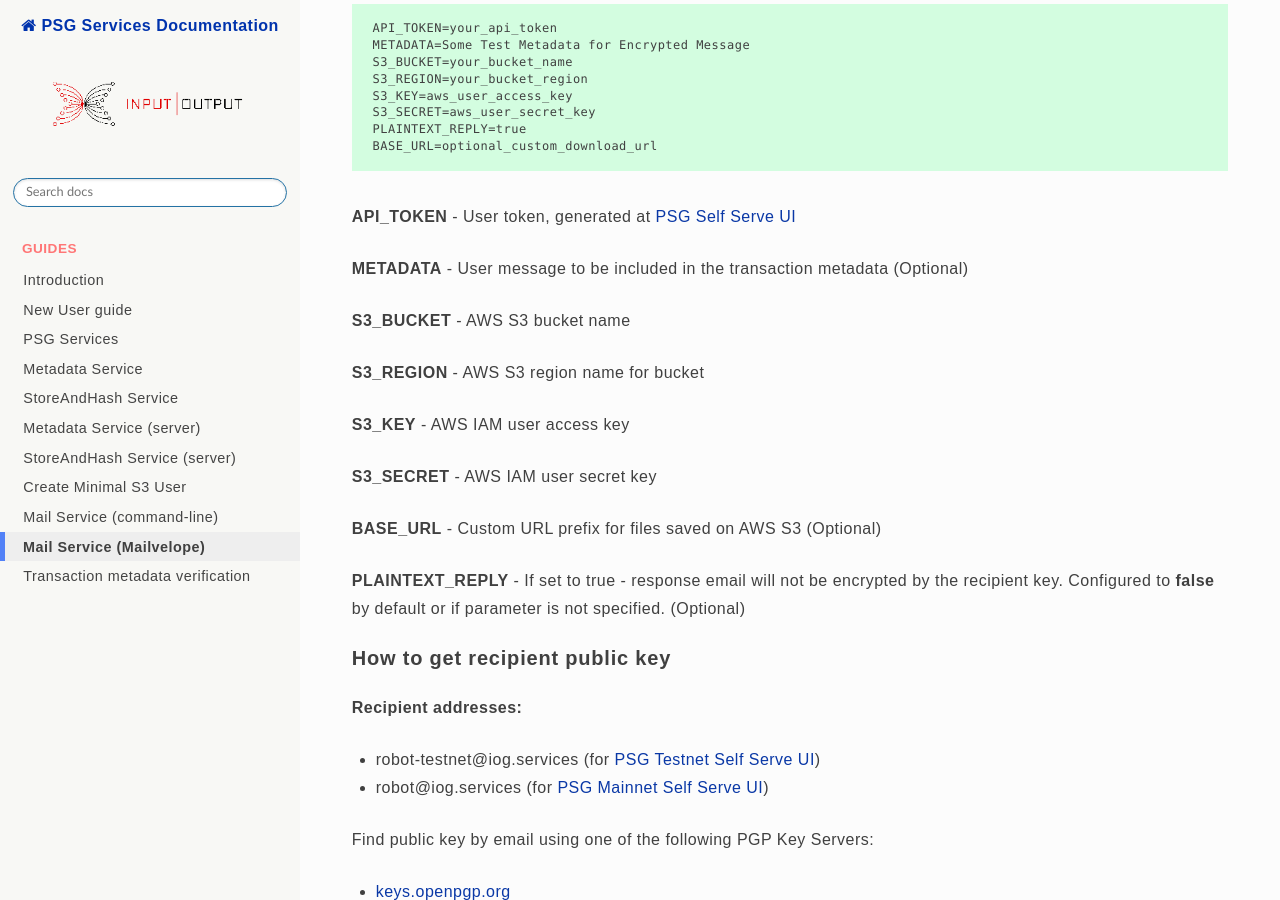
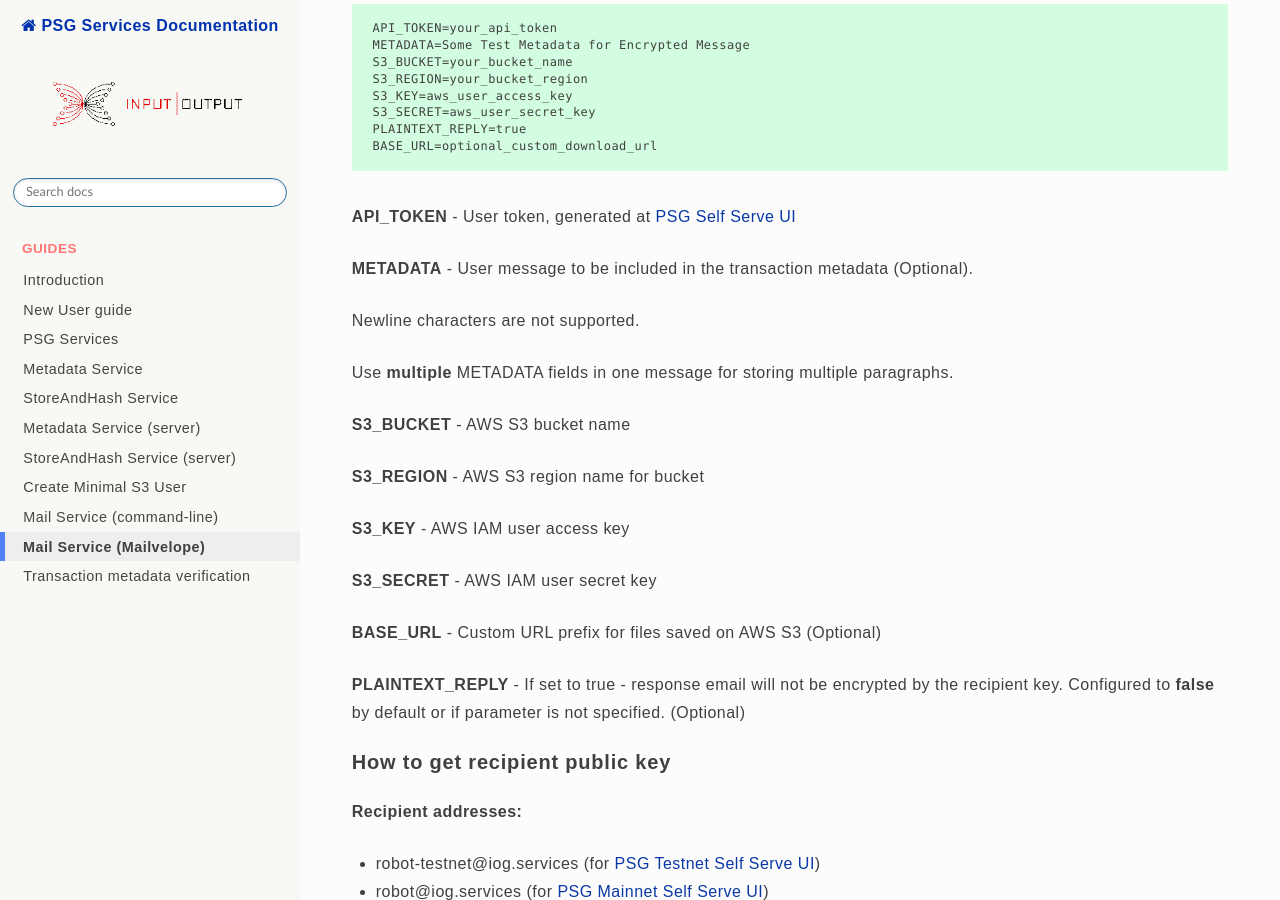
Before and after one commit to input-output-hk/PSG, a Sphinx documentation site: the page built from docs/source/guides/mail_service_guide_ui.md, in a window 1280 px wide and 900 px high, scrolled down 2276 px. Built offline with Sphinx 7.4.7 and the Read the Docs theme 2.0.0, drawn with Linux system fonts in a browser that asks for light colours; some web fonts are replaced.

Commit message:
Add note about new line chars in METADATA

```diff
--- a/docs/source/guides/mail_service_guide_ui.md
+++ b/docs/source/guides/mail_service_guide_ui.md
@@ -93,7 +93,11 @@
 
 **API_TOKEN** - User token, generated at [PSG Self Serve UI](https://psg.iog.services/apitokens)
 
-**METADATA** - User message to be included in the transaction metadata (Optional)
+**METADATA** - User message to be included in the transaction metadata (Optional).
+
+Newline characters are not supported.
+
+Use **multiple** METADATA fields in one message for storing multiple paragraphs.
 
 **S3_BUCKET** - AWS S3 bucket name
 
```
Also changed, not shown: docs/source/guides/mail_service_guide_gpg.md (+5 -1 lines).
